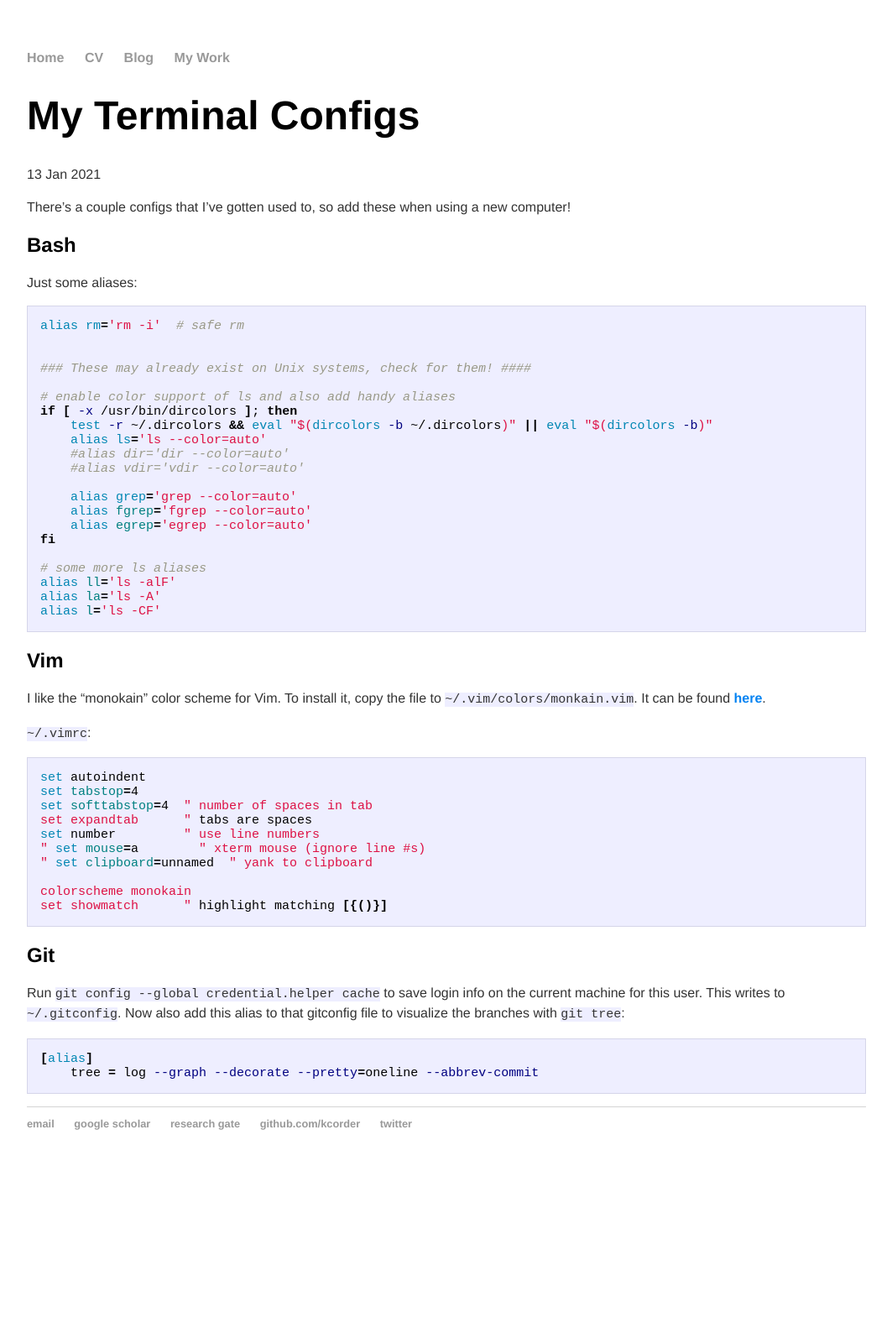
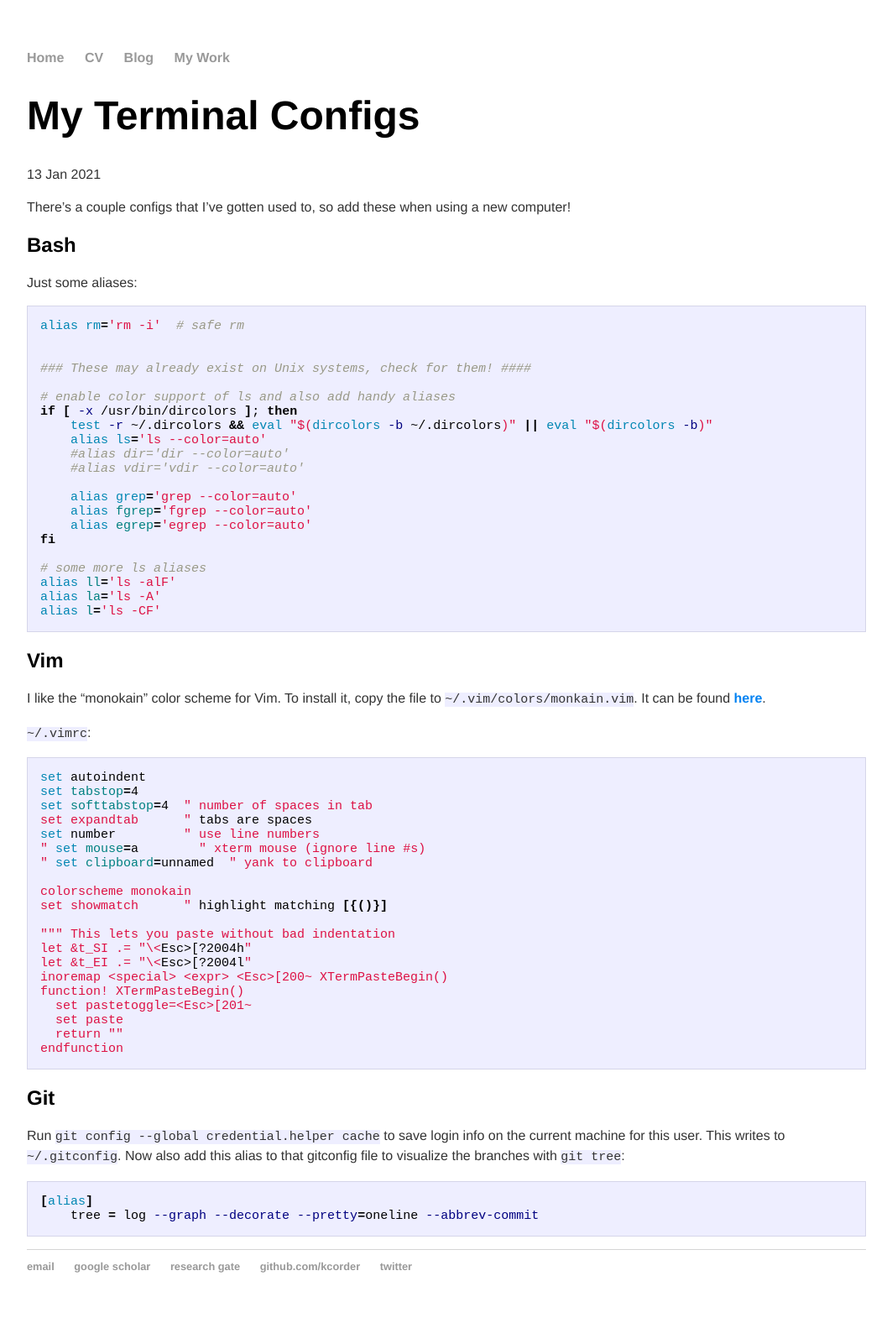
Before and after one commit to kcorder/kcorder.github.io, a Jekyll site: the page built from _posts/2021-01-13-term-configs.md, in a window 1280 px wide. Shown: the whole page at 84% size, without its empty margins (108-1171 px from the left). Built offline with Jekyll 4.4.1, drawn with Linux system fonts in a browser that asks for light colours; before the commit the page ends 1406 px from its top, so only the background shows below that.

Commit message:
Update 2021-01-13-term-configs.md

````diff
--- a/_posts/2021-01-13-term-configs.md
+++ b/_posts/2021-01-13-term-configs.md
@@ -58,6 +58,16 @@ set number         " use line numbers
 
 colorscheme monokain
 set showmatch      " highlight matching [{()}]
+
+""" This lets you paste without bad indentation
+let &t_SI .= "\<Esc>[?2004h"
+let &t_EI .= "\<Esc>[?2004l"
+inoremap <special> <expr> <Esc>[200~ XTermPasteBegin()
+function! XTermPasteBegin()
+  set pastetoggle=<Esc>[201~
+  set paste
+  return ""
+endfunction
 ```
 
 
````
